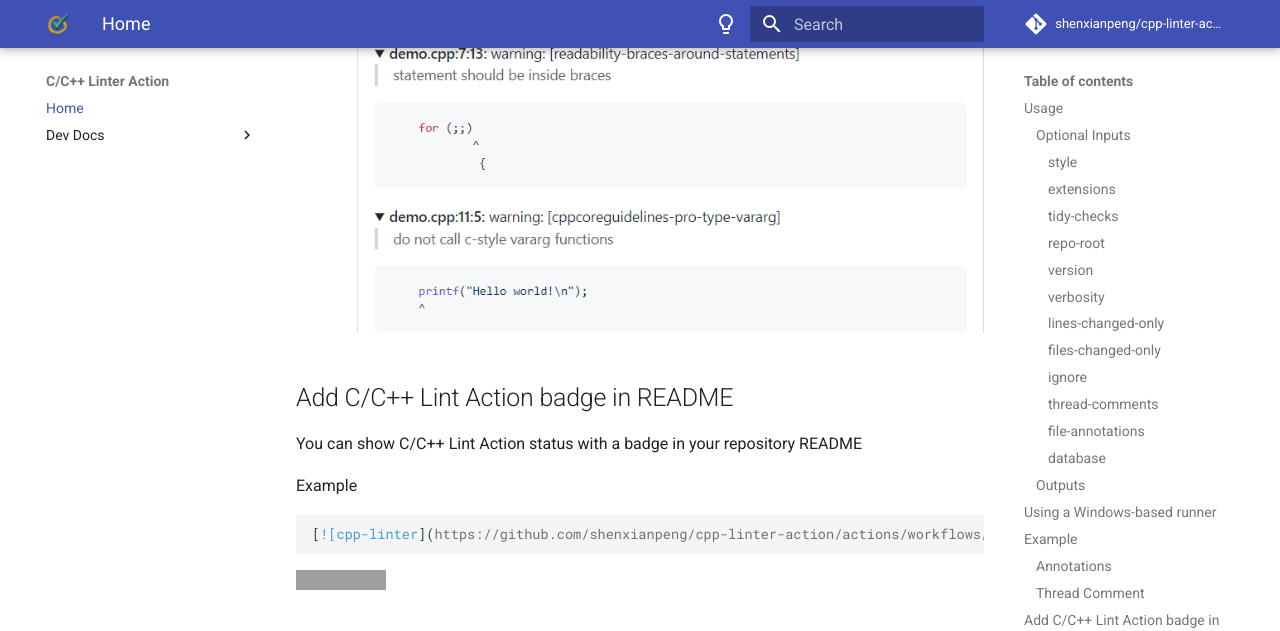
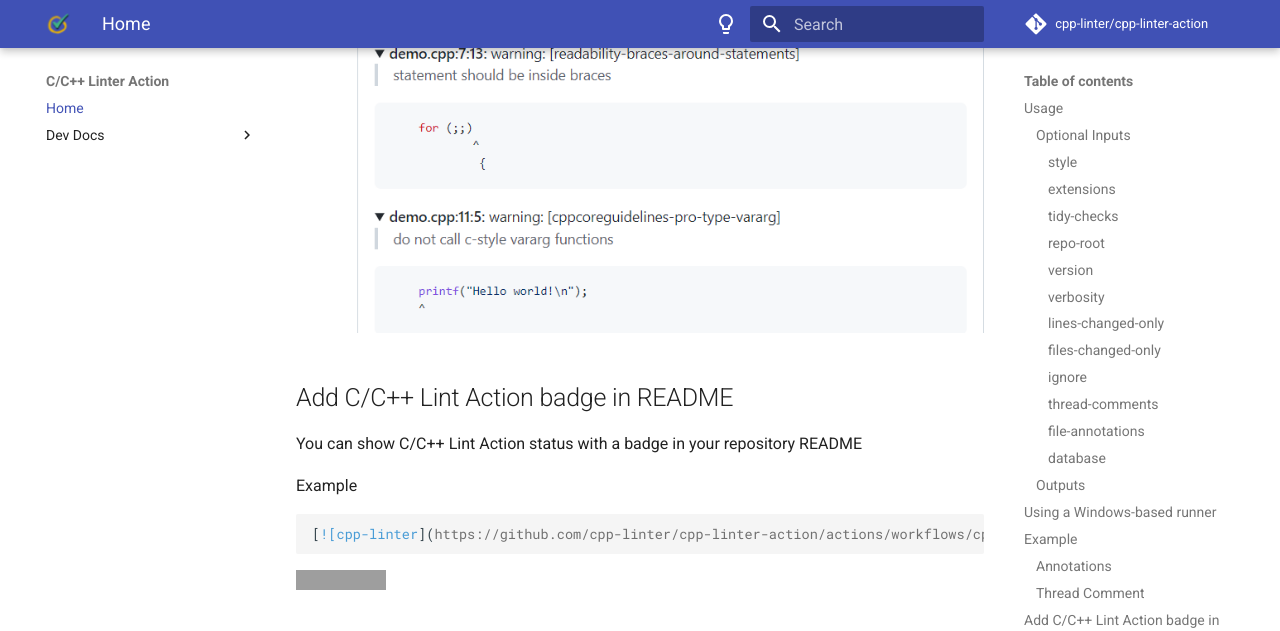
Before and after one commit to cpp-linter/cpp-linter-action, an MkDocs documentation site: the page built from docs/index.md, in a window 1280 px wide and 900 px high, scrolled down 6188 px. Shown: the top 631 px of the window. Built offline with MkDocs 1.6.1 and Material for MkDocs 9.7.7, drawn with Linux system fonts in a browser that asks for light colours; comment, search, counter and statistics services are not loaded; some of the changed text lies outside the part shown; grey boxes are pictures that could not be loaded.

Commit message:
Update for transfer ownership

````diff
--- a/README.md
+++ b/README.md
@@ -5,18 +5,18 @@
 
 # C/C++ Lint Action <sub><sup>| clang-format & clang-tidy</sup></sub>
 
-![GitHub release (latest SemVer)](https://img.shields.io/github/v/release/shenxianpeng/cpp-linter-action?style=flat-square)
+![GitHub release (latest SemVer)](https://img.shields.io/github/v/release/cpp-linter/cpp-linter-action?style=flat-square)
 [![GitHub marketplace](https://img.shields.io/badge/marketplace-C%2FC%2B%2B%20Lint%20Action-blue?logo=github&style=flat-square)](https://github.com/marketplace/actions/c-c-lint-action)
-[![GitHub Workflow Status](https://img.shields.io/github/workflow/status/shenxianpeng/cpp-linter-action/cpp-linter?label=cpp-linter&logo=Github&style=flat-square)](https://github.com/shenxianpeng/cpp-linter-action/actions/workflows/cpp-linter.yml)
-[![GitHub Workflow Status](https://img.shields.io/github/workflow/status/shenxianpeng/cpp-linter-action/MkDocs%20Deploy?label=docs&logo=Github&style=flat-square)](https://github.com/shenxianpeng/cpp-linter-action/actions/workflows/mkdocs-deploy.yml)
-![GitHub](https://img.shields.io/github/license/shenxianpeng/cpp-linter-action?label=license&logo=github&style=flat-square)
-[![open repo in gitpod](https://img.shields.io/badge/Gitpod-Use%20Online%20IDE-B16C04?logo=gitpod&style=flat-square)](https://gitpod.io/#https://github.com/shenxianpeng/cpp-linter-action)
+[![GitHub Workflow Status](https://img.shields.io/github/workflow/status/cpp-linter/cpp-linter-action/cpp-linter?label=cpp-linter&logo=Github&style=flat-square)](https://github.com/cpp-linter/cpp-linter-action/actions/workflows/cpp-linter.yml)
+[![GitHub Workflow Status](https://img.shields.io/github/workflow/status/cpp-linter/cpp-linter-action/MkDocs%20Deploy?label=docs&logo=Github&style=flat-square)](https://github.com/cpp-linter/cpp-linter-action/actions/workflows/mkdocs-deploy.yml)
+![GitHub](https://img.shields.io/github/license/cpp-linter/cpp-linter-action?label=license&logo=github&style=flat-square)
+[![open repo in gitpod](https://img.shields.io/badge/Gitpod-Use%20Online%20IDE-B16C04?logo=gitpod&style=flat-square)](https://gitpod.io/#https://github.com/cpp-linter/cpp-linter-action)
 
 A Github Action for linting C/C++ code integrating clang-tidy and clang-format to collect feedback provided in the form of thread comments and/or annotations.
 
 ## Usage
 
-Create a new GitHub Actions workflow in your project, e.g. at [.github/workflows/cpp-linter.yml](https://github.com/shenxianpeng/cpp-linter-action/blob/master/.github/workflows/cpp-linter.yml)
+Create a new GitHub Actions workflow in your project, e.g. at [.github/workflows/cpp-linter.yml](https://github.com/cpp-linter/cpp-linter-action/blob/master/.github/workflows/cpp-linter.yml)
 
 The content of the file should be in the following format.
 
@@ -35,7 +35,7 @@
     runs-on: ubuntu-latest
     steps:
       - uses: actions/checkout@v3
-      - uses: shenxianpeng/cpp-linter-action@v1
+      - uses: cpp-linter/cpp-linter-action@v1
         id: linter
         env:
           GITHUB_TOKEN: ${{ secrets.GITHUB_TOKEN }}
@@ -166,7 +166,7 @@
           directory: ${{ runner.temp }}/llvm
 
       - name: Install linter python package
-        run: python3 -m pip install git+https://github.com/shenxianpeng/cpp-linter-action@v1
+        run: python3 -m pip install git+https://github.com/cpp-linter/cpp-linter-action@v1
 
       - name: run linter as a python package
         id: linter
@@ -205,17 +205,17 @@
 Example
 
 ```markdown
-[![cpp-linter](https://github.com/shenxianpeng/cpp-linter-action/actions/workflows/cpp-linter.yml/badge.svg)](https://github.com/shenxianpeng/cpp-linter-action/actions/workflows/cpp-linter.yml)
+[![cpp-linter](https://github.com/cpp-linter/cpp-linter-action/actions/workflows/cpp-linter.yml/badge.svg)](https://github.com/cpp-linter/cpp-linter-action/actions/workflows/cpp-linter.yml)
 ```
 
-[![cpp-linter](https://github.com/shenxianpeng/cpp-linter-action/actions/workflows/cpp-linter.yml/badge.svg)](https://github.com/shenxianpeng/cpp-linter-action/actions/workflows/cpp-linter.yml)
+[![cpp-linter](https://github.com/cpp-linter/cpp-linter-action/actions/workflows/cpp-linter.yml/badge.svg)](https://github.com/cpp-linter/cpp-linter-action/actions/workflows/cpp-linter.yml)
 
 ## Have question or feedback?
 
-To provide feedback (requesting a feature or reporting a bug) please post to [issues](https://github.com/shenxianpeng/cpp-linter-action/issues).
+To provide feedback (requesting a feature or reporting a bug) please post to [issues](https://github.com/cpp-linter/cpp-linter-action/issues).
 
 ## License
 
-The scripts and documentation in this project are released under the [MIT License](https://github.com/shenxianpeng/cpp-linter-action/blob/master/LICENSE)
+The scripts and documentation in this project are released under the [MIT License](https://github.com/cpp-linter/cpp-linter-action/blob/master/LICENSE)
 
 <!--footer-end-->
--- a/mkdocs.yml
+++ b/mkdocs.yml
@@ -1,9 +1,9 @@
 site_name: C/C++ Linter Action
 site_description: "Developer documentation from sources."
-site_url: "https://shenxianpeng.github.io/cpp-linter-action"
-repo_url: "https://github.com/shenxianpeng/cpp-linter-action"
+site_url: "https://cpp-linter.github.io/cpp-linter-action"
+repo_url: "https://github.com/cpp-linter/cpp-linter-action"
 edit_uri: "blob/master/docs/"
-repo_name: "shenxianpeng/cpp-linter-action"
+repo_name: "cpp-linter/cpp-linter-action"
 nav:
   - index.md
   - "Dev Docs":
--- a/setup.py
+++ b/setup.py
@@ -6,7 +6,7 @@
 ROOT_DIR = os.path.abspath(os.path.dirname(__file__))
 REPO = "https://github.com/"
 repo = os.getenv("GITHUB_REPOSITORY", None)  # in case this is published from a fork
-REPO += "shenxianpeng/cpp-linter-action" if repo is None else repo
+REPO += "cpp-linter/cpp-linter-action" if repo is None else repo
 
 
 setup(
````
Also changed, not shown: 2 other files.
